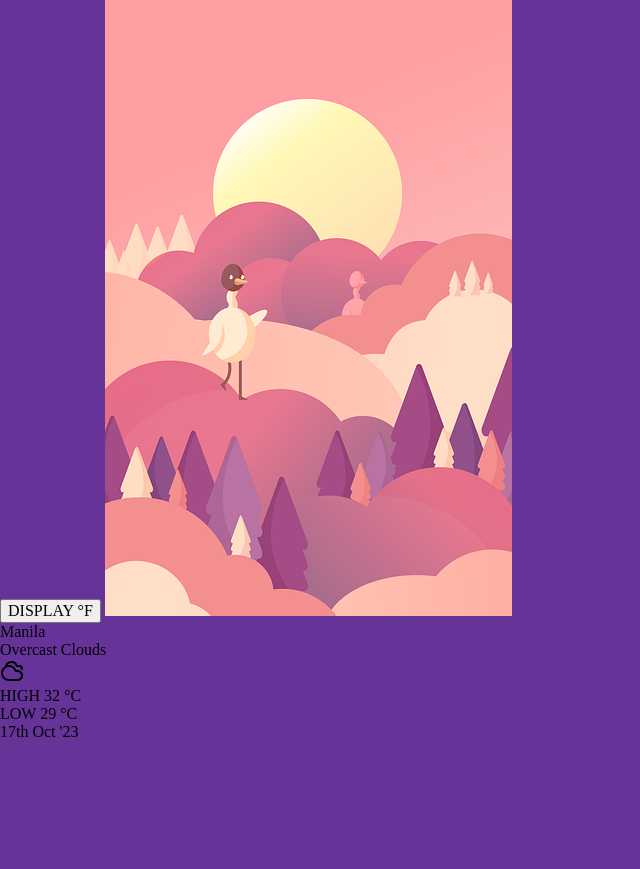
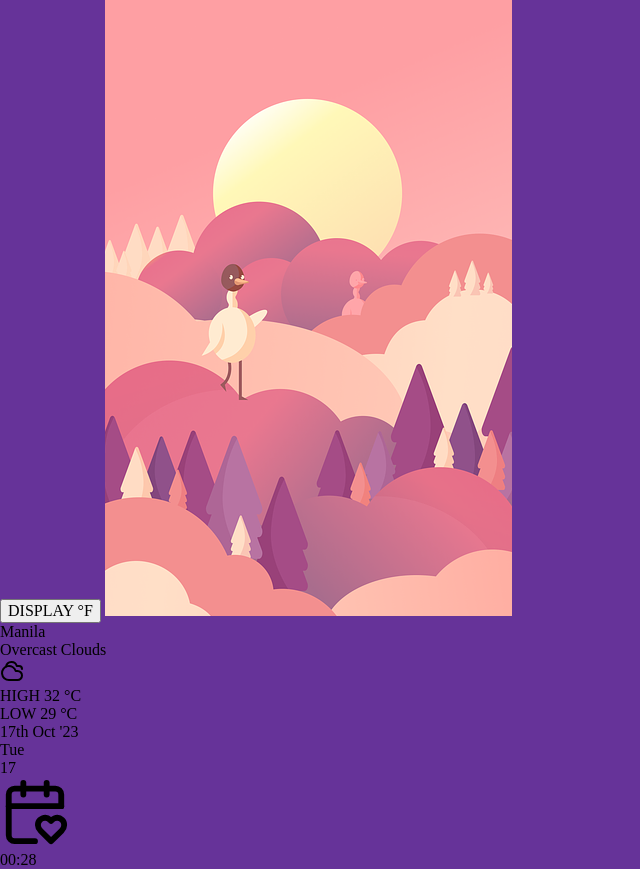
Before and after one commit to rjqocampo/weather, a plain HTML site: page index.html in a window 1280 px wide. Shown: the part 104-973 px from the top of the page, without its empty margins (0-640 px from the left). Before the commit the page ends 845 px from the top, so only its background shows below. Drawn offline with Linux system fonts and the light colour scheme.

Commit message:
Add styling to section two

```diff
--- a/index.html
+++ b/index.html
@@ -46,7 +46,20 @@
           </div>
         </div>
       </section>
-      <section class="two"></section>
+      <section class="two">
+        <div class="calendar-container">
+          <div class="calendar-container-split-one">
+            <h1 id="day-week">Tue</h1>
+            <h2 id="day-date">17</h2>
+          </div>
+          <div class="calendar-container-split-two">
+            <svg xmlns="http://www.w3.org/2000/svg" width="70" height="70" viewBox="0 0 24 24" fill="none" stroke="currentColor" stroke-width="2" stroke-linecap="round" stroke-linejoin="round" class="lucide lucide-calendar-heart"><path d="M21 10V6a2 2 0 0 0-2-2H5a2 2 0 0 0-2 2v14c0 1.1.9 2 2 2h7"/><path d="M16 2v4"/><path d="M8 2v4"/><path d="M3 10h18"/><path d="M21.29 14.7a2.43 2.43 0 0 0-2.65-.52c-.3.12-.57.3-.8.53l-.34.34-.35-.34a2.43 2.43 0 0 0-2.65-.53c-.3.12-.56.3-.79.53-.95.94-1 2.53.2 3.74L17.5 22l3.6-3.55c1.2-1.21 1.14-2.8.19-3.74Z"/></svg>
+          </div>
+        </div>
+        <div class="clock-container">
+          <h1 id="clock">00:28</h1>
+        </div>
+      </section>
       <section class="three"></section>
       <section class="four"></section>
     </main>
```
